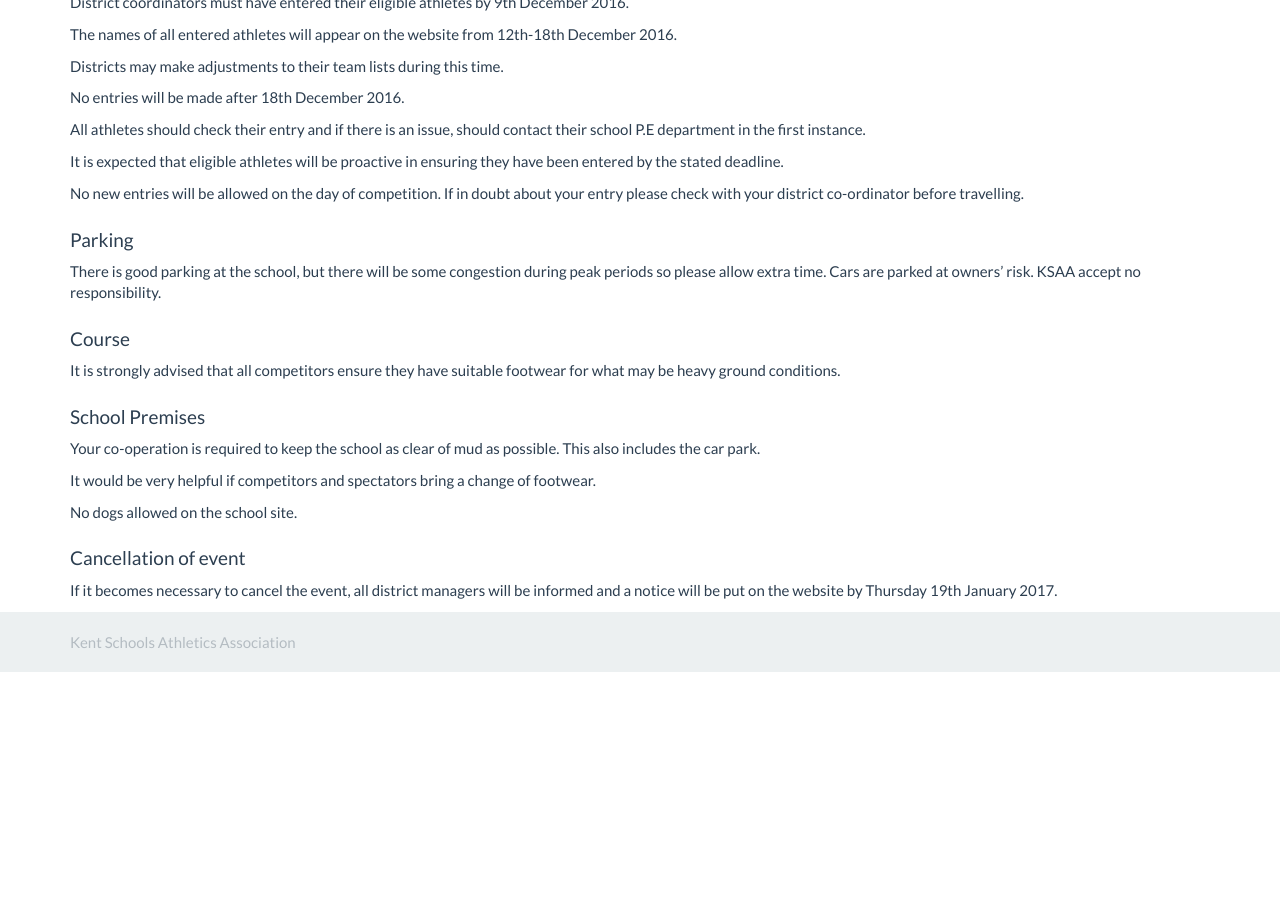
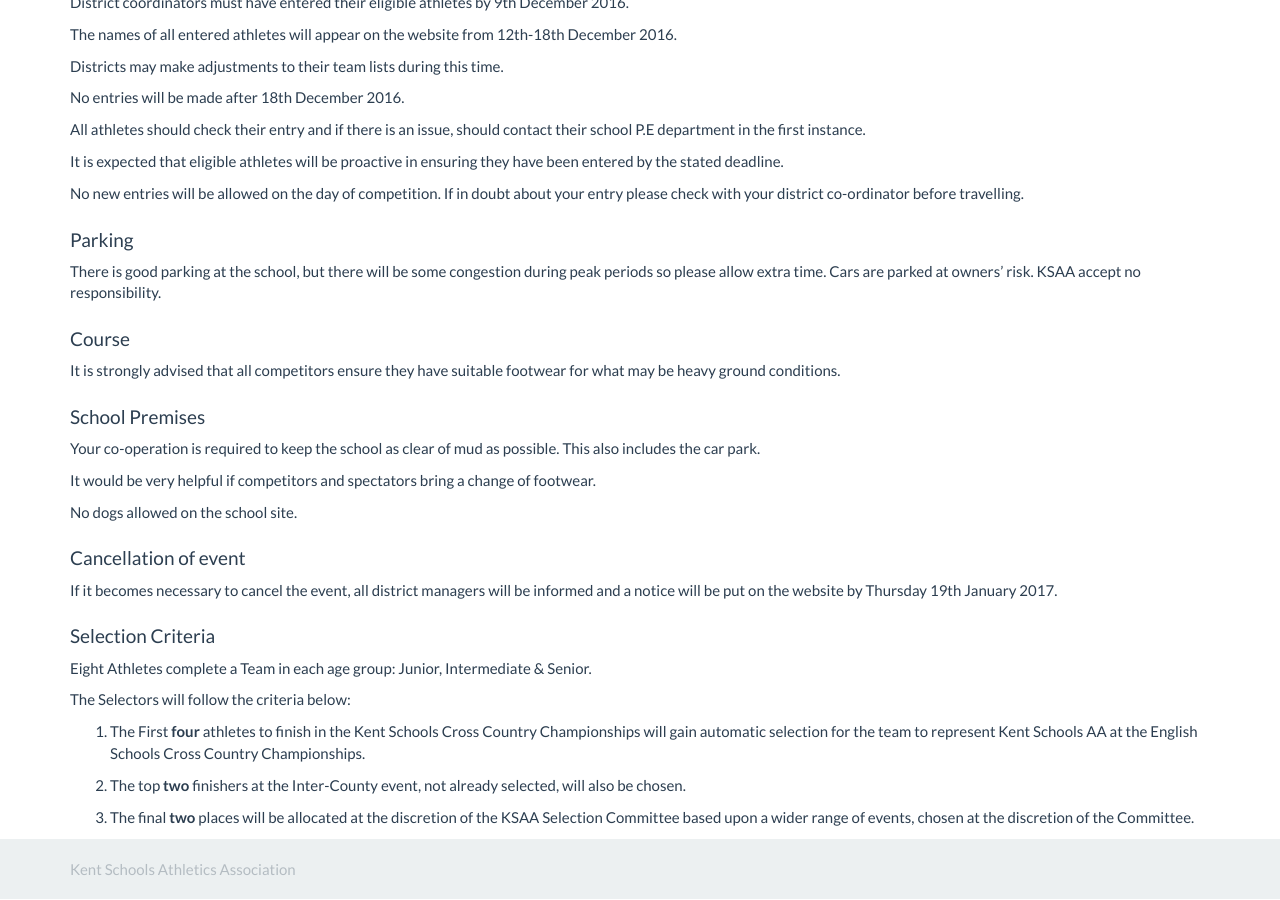
Before and after one commit to chrisnewark/chrisnewark.github.io, a Jekyll site: the page built from _events/16-17/2017-01-21-kent-schools-cross-country-champs.md, in a window 1280 px wide and 900 px high, scrolled down 970 px. Built offline with Jekyll 4.4.1, drawn with Linux system fonts in a browser that asks for light colours; nearby versions of some CDN libraries; before the commit the page ends 1643 px from its top, so only the background shows below that.

Commit message:
Added selection criteria

```diff
--- a/_events/16-17/2017-01-21-kent-schools-cross-country-champs.md
+++ b/_events/16-17/2017-01-21-kent-schools-cross-country-champs.md
@@ -70,3 +70,15 @@ No dogs allowed on the school site.
 #### Cancellation of event
 
 If it becomes necessary to cancel the event, all district managers will be informed and a notice will be put on the website by Thursday 19th January 2017.
+
+#### Selection Criteria
+
+Eight Athletes complete a Team in each age group: Junior, Intermediate & Senior.
+
+The Selectors will follow the criteria below:
+
+1. The First **four** athletes to finish in the Kent Schools Cross Country Championships will gain automatic selection for the team to represent Kent Schools AA at the English Schools Cross Country Championships.
+
+2. The top **two** finishers at the Inter-County event, not already selected, will also be chosen.
+
+3. The final **two** places will be allocated at the discretion of the KSAA Selection Committee based upon a wider range of events, chosen at the discretion of the Committee.
```
